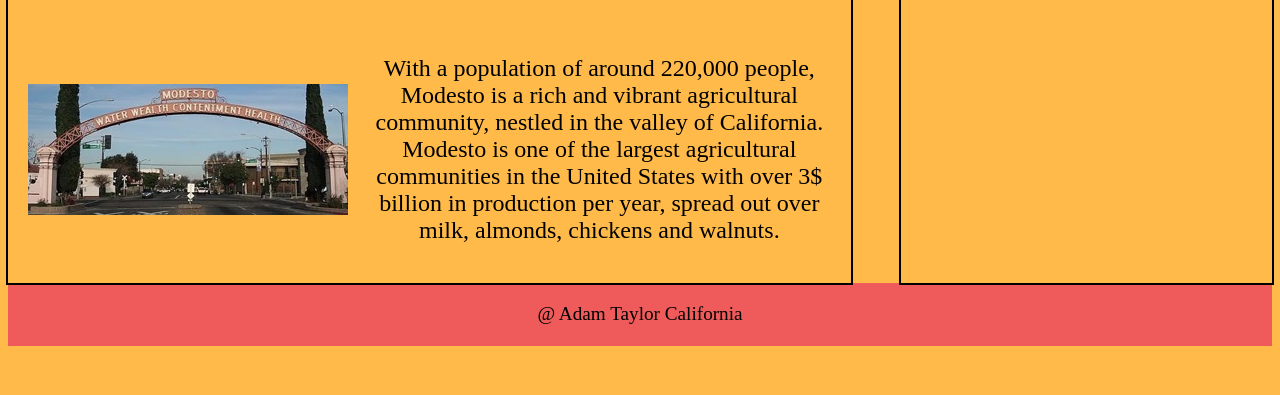
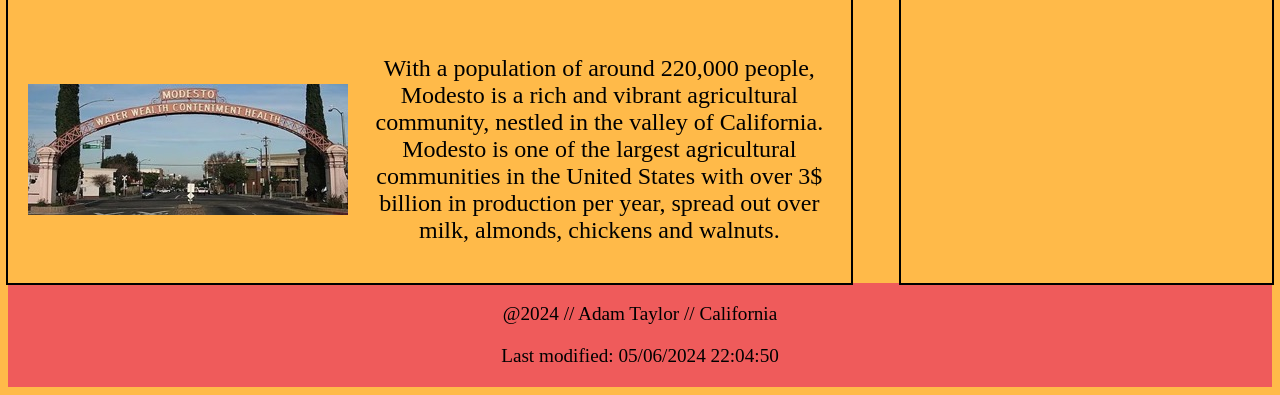
Before and after one commit to adtaylor38/wdd131, a plain HTML site: page index.html in a window 1280 px wide. Shown: the part 486-881 px from the top of the page. Before the commit the page ends 840 px from the top, so only its background shows below. Drawn offline with Linux system fonts and the light colour scheme; a web font is replaced by a local one.

Commit message:
Update to Javascript

```diff
--- a/index.html
+++ b/index.html
@@ -12,6 +12,7 @@
         @import url('https://fonts.googleapis.com/css2?family=Jersey+25&family=Sedgwick+Ave+Display&display=swap');
     </style>
     <link rel="stylesheet" href="styles/base.css">
+    <script src="scripts/getdates.js" defer></script>
 </head>
 
 <body>
@@ -61,8 +62,8 @@
         </div>
     </main>
     <footer>
-        <p>@<span id="currentyear"></span> Adam Taylor California</p>
-        <p></p>
+        <p>@<span id="year"></span> // Adam Taylor // California</p>
+        <p>Last modified: <span id="lastModified"></span></p>
     </footer>
 </body>
 
--- /dev/null
+++ b/scripts/getdates.js
@@ -0,0 +1,8 @@
+
+
+const year = document.querySelector("#year");
+const today = new Date();
+year.innerHTML = `<span class="highlight">${today.getFullYear()}</span>`;
+
+
+document.getElementById("lastModified").textContent = document.lastModified;
```
Also changed, not shown: 1 other file.
